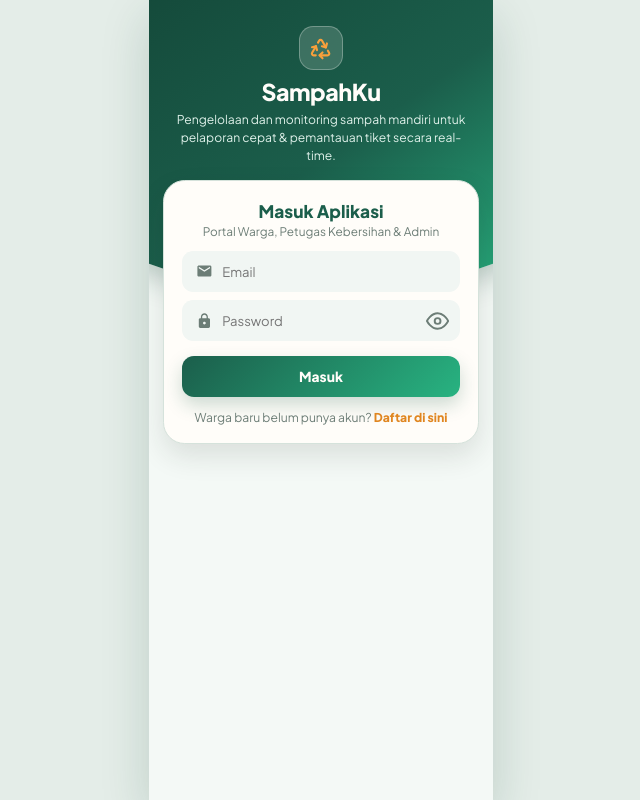
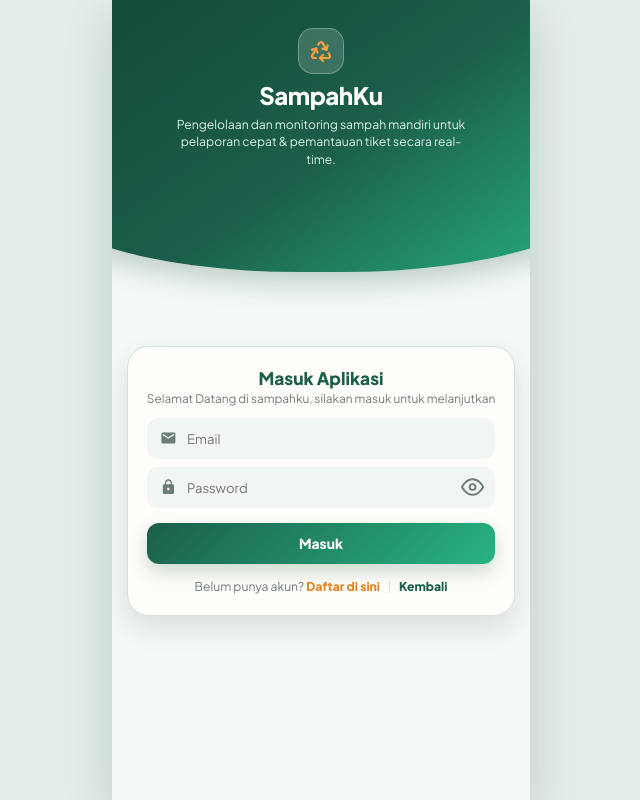
Before and after one commit to yermiani/APLIKASI-SAMPAHKU, a plain HTML site: page login.html in a window 1280 px wide. Shown: the whole page, without its empty margins (319-959 px from the left). Drawn offline with Linux system fonts and the light colour scheme; a script that the page names is missing.

Commit message:
Update login.html

```diff
--- a/login.html
+++ b/login.html
@@ -31,6 +31,14 @@
         padding: 0;
         box-sizing: border-box;
         -webkit-tap-highlight-color: transparent;
+        -ms-overflow-style: none;
+        scrollbar-width: none;
+      }
+
+      *::-webkit-scrollbar {
+        display: none;
+        width: 0;
+        height: 0;
       }
 
       html,
@@ -51,6 +59,8 @@
         overflow-x: hidden;
         overflow-y: auto;
         box-shadow: 0 18px 45px rgba(18, 66, 52, 0.18);
+        display: flex;
+        flex-direction: column;
       }
 
       .app-shell::before {
@@ -59,7 +69,7 @@
         top: -10vh;
         left: -20%;
         width: 140%;
-        height: 46vh;
+        height: 44vh;
         background: linear-gradient(
           145deg,
           #124234 0%,
@@ -80,16 +90,16 @@
       .hero-area {
         position: relative;
         z-index: 2;
-        padding: 1.65rem 1.25rem 1rem;
+        padding: 1.75rem 1.25rem 0.85rem;
         text-align: center;
         color: var(--surface);
       }
 
       .app-badge {
-        width: 2.75rem;
-        height: 2.75rem;
+        width: 2.85rem;
+        height: 2.85rem;
         margin: 0 auto 0.55rem;
-        border-radius: 0.9rem;
+        border-radius: 0.95rem;
         background: rgba(255, 253, 249, 0.16);
         border: 1px solid rgba(255, 253, 249, 0.28);
         display: flex;
@@ -98,13 +108,13 @@
       }
 
       .app-badge svg {
-        width: 1.45rem;
-        height: 1.45rem;
+        width: 1.5rem;
+        height: 1.5rem;
         color: #f9a03b;
       }
 
       .hero-title {
-        font-size: 1.45rem;
+        font-size: 1.5rem;
         font-weight: 800;
         line-height: 1.15;
         letter-spacing: -0.02em;
@@ -123,11 +133,16 @@
       .cards-viewport {
         position: relative;
         z-index: 3;
-        padding: 0 0.9rem 1.5rem;
+        flex: 1;
+        display: flex;
+        flex-direction: column;
+        justify-content: center;
+        align-items: center;
+        padding: 0.25rem 0.95rem 1.5rem;
       }
 
       .form-card {
-        padding: 1.15rem 1.1rem;
+        padding: 1.25rem 1.15rem;
         background-color: var(--surface);
         border: 1px solid var(--border-soft);
         border-radius: 1.35rem;
@@ -234,7 +249,7 @@
         cursor: pointer;
         width: 100%;
         padding: 0.75rem 1rem;
-        margin-top: 0.4rem;
+        margin-top: 0.45rem;
         border-radius: 0.75rem;
         border: none;
         background: linear-gradient(
@@ -259,16 +274,32 @@
       }
 
       .switch-text {
-        margin-top: 0.75rem;
+        margin-top: 0.8rem;
         font-size: 0.76rem;
         color: var(--muted);
         text-align: center;
+        line-height: 1.5;
       }
 
       .pointer {
         cursor: pointer;
         color: var(--accent-warm);
         font-weight: 800;
+      }
+
+      .switch-sep {
+        margin: 0 0.35rem;
+        color: var(--border-soft);
+      }
+
+      .back-link-primary {
+        color: var(--primary-color);
+        font-weight: 800;
+        text-decoration: none;
+      }
+
+      .back-link-primary:hover {
+        text-decoration: underline;
       }
 
       .auth-alert {
@@ -387,7 +418,7 @@
         <form id="login-form" class="form-card" novalidate>
           <h2 class="form-title">Masuk Aplikasi</h2>
           <p class="form-subtitle">
-            Portal Warga, Petugas Kebersihan &amp; Admin
+            Selamat Datang di sampahku, silakan masuk untuk melanjutkan
           </p>
 
           <div id="login-alert" class="auth-alert" role="alert"></div>
@@ -430,8 +461,10 @@
           </button>
 
           <p class="switch-text">
-            Warga baru belum punya akun?
+            Belum punya akun?
             <span class="pointer toggle-auth-btn">Daftar di sini</span>
+            <span class="switch-sep">|</span>
+            <a href="index.html" class="back-link-primary">Kembali</a>
           </p>
         </form>
 
@@ -511,6 +544,8 @@
           <p class="switch-text">
             Sudah punya akun?
             <span class="pointer toggle-auth-btn">Masuk di sini</span>
+            <span class="switch-sep">|</span>
+            <a href="index.html" class="back-link-primary">Kembali</a>
           </p>
         </form>
       </div>
```
